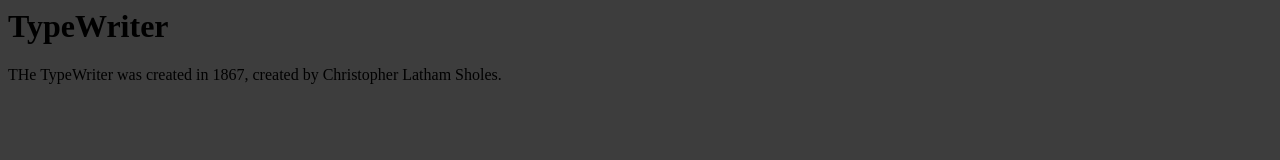
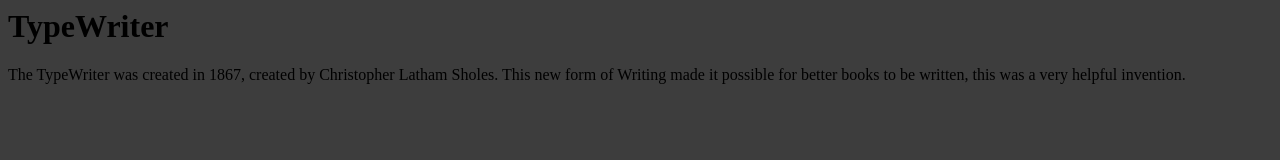
Before and after one commit to TheSkiptitySkep/Encyclopedia, a plain HTML site: page typewriter.html in a window 1280 px wide. Drawn offline with Linux system fonts and the light colour scheme.

Commit message:
Update V.1.4.0

```diff
--- a/typewriter.html
+++ b/typewriter.html
@@ -7,6 +7,6 @@
 </head>
 <body>
     <h1>TypeWriter</h1>
-    <p>THe TypeWriter was created in 1867, created by Christopher Latham Sholes.</p>
+    <p>The TypeWriter was created in 1867, created by Christopher Latham Sholes. This new form of Writing made it possible for better books to be written, this was a very helpful invention.</p>
 </body>
 </html>
```
